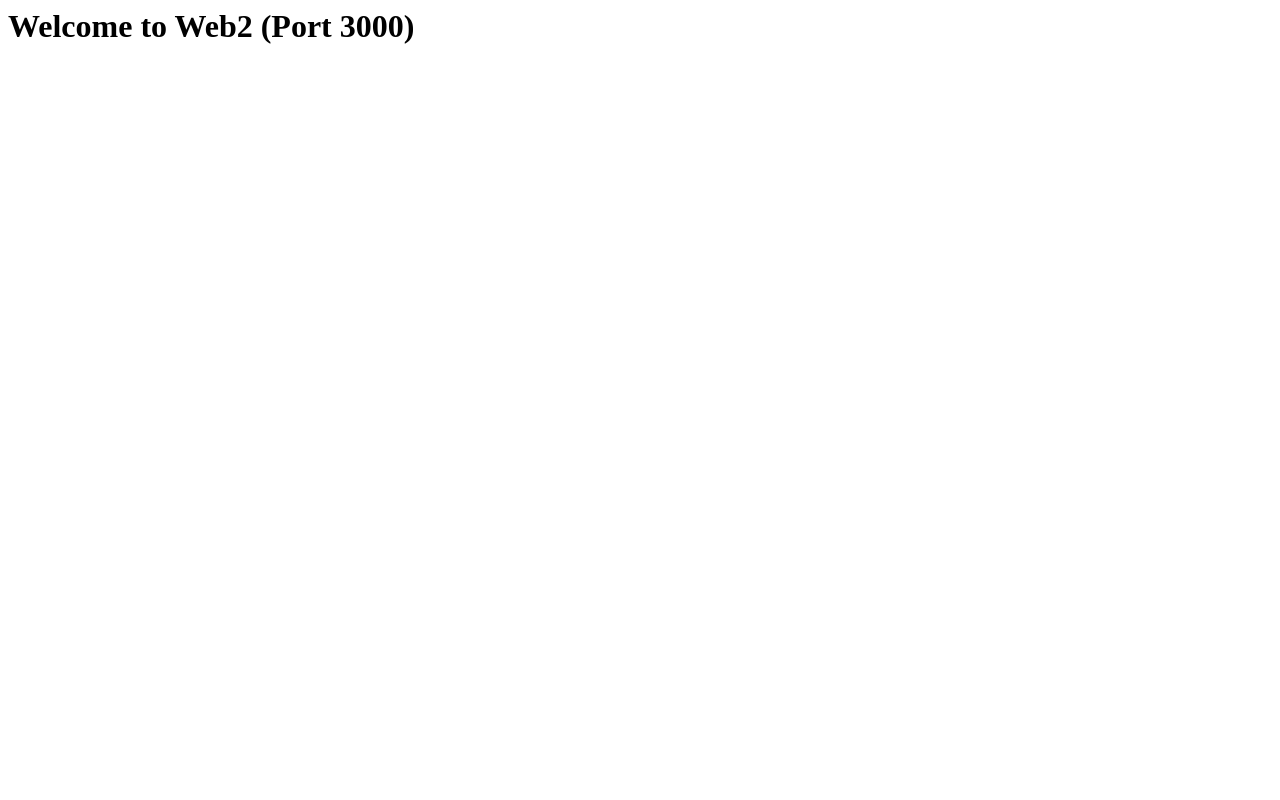
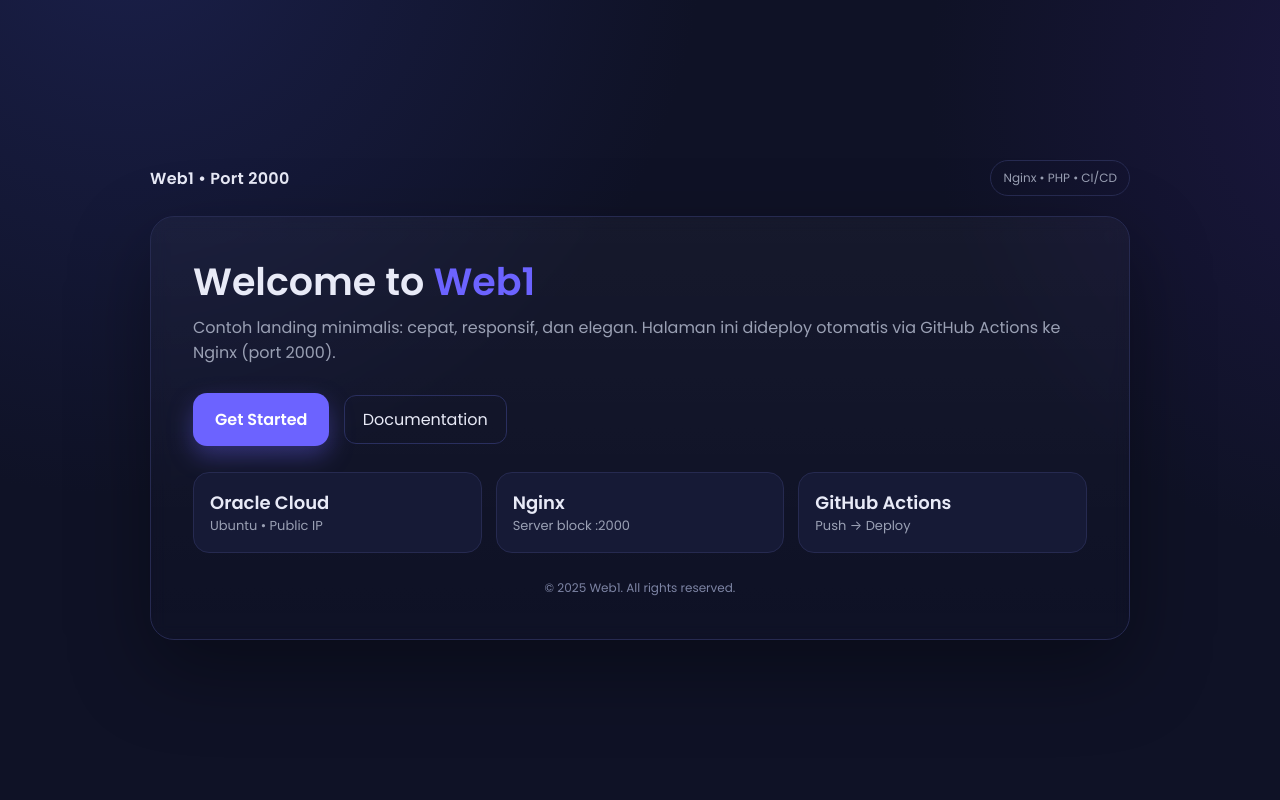
Before and after one commit to Artazzz/web2-app, a PHP site: page / in a window 1280 px wide. Run offline with PHP 8.4, Linux system fonts and the light colour scheme.

Commit message:
update tampilan

```diff
--- a/index.php
+++ b/index.php
@@ -1 +1,82 @@
-<h1>Welcome to Web2 (Port 3000)</h1>
+<?php /* /var/www/web1.com/public_html/index.php */ ?>
+<!DOCTYPE html>
+<html lang="id">
+<head>
+  <meta charset="utf-8" />
+  <meta name="viewport" content="width=device-width, initial-scale=1" />
+  <title>Web1 • Port 2000</title>
+  <link rel="preconnect" href="https://fonts.googleapis.com">
+  <link rel="preconnect" href="https://fonts.gstatic.com" crossorigin>
+  <link href="https://fonts.googleapis.com/css2?family=Poppins:wght@400;600&display=swap" rel="stylesheet">
+  <style>
+    :root{
+      --bg:#0f1226; --card:#161a36; --accent:#6c63ff; --muted:#9aa0b4; --text:#e8eaf7;
+    }
+    *{box-sizing:border-box}
+    html,body{height:100%}
+    body{
+      margin:0; font-family:Poppins,system-ui,-apple-system,Segoe UI,Roboto,Arial;
+      color:var(--text); background:
+        radial-gradient(60rem 60rem at 10% -10%, #1a1f49 0%, transparent 60%),
+        radial-gradient(50rem 50rem at 110% 10%, #1b1740 0%, transparent 60%),
+        var(--bg);
+      display:flex; align-items:center; justify-content:center; padding:32px;
+    }
+    .shell{max-width:980px; width:100%}
+    .nav{display:flex; align-items:center; justify-content:space-between; margin-bottom:20px}
+    .brand{font-weight:600; letter-spacing:.3px}
+    .pill{padding:8px 12px; border:1px solid #272b52; border-radius:999px; font-size:12px; color:var(--muted)}
+    .card{
+      background:linear-gradient(180deg, rgba(255,255,255,.03), rgba(255,255,255,0));
+      border:1px solid #262a50; border-radius:24px; padding:42px; backdrop-filter: blur(8px);
+      box-shadow:0 30px 80px rgba(0,0,0,.35);
+    }
+    .title{font-size:38px; line-height:1.2; margin:0 0 10px}
+    .lead{color:var(--muted); margin:0 0 28px}
+    .cta{
+      display:inline-block; padding:14px 22px; border-radius:14px; text-decoration:none;
+      background:var(--accent); color:white; font-weight:600; transition:transform .15s ease, box-shadow .2s ease;
+      box-shadow:0 10px 24px rgba(108,99,255,.35);
+    }
+    .cta:hover{transform:translateY(-1px); box-shadow:0 16px 36px rgba(108,99,255,.45)}
+    .ghost{
+      margin-left:10px; padding:12px 18px; border-radius:12px; text-decoration:none;
+      border:1px solid #2a2f5f; color:var(--text); transition:background .2s ease, border-color .2s ease;
+    }
+    .ghost:hover{background:#1a1f49; border-color:#3a4085}
+    .grid{display:grid; grid-template-columns:repeat(3,minmax(0,1fr)); gap:14px; margin-top:26px}
+    .stat{background:var(--card); border:1px solid #262a50; border-radius:16px; padding:16px}
+    .k{font-weight:600; font-size:18px}
+    .v{color:var(--muted); font-size:13px}
+    footer{margin-top:26px; color:#7d84a4; font-size:12px; text-align:center}
+    @media (max-width:760px){
+      .grid{grid-template-columns:1fr}
+      .title{font-size:30px}
+      .card{padding:28px}
+      .nav{flex-direction:column; gap:10px}
+    }
+  </style>
+</head>
+<body>
+  <div class="shell">
+    <div class="nav">
+      <div class="brand">Web1 • Port 2000</div>
+      <div class="pill">Nginx • PHP • CI/CD</div>
+    </div>
+
+    <div class="card">
+      <h1 class="title">Welcome to <span style="color:var(--accent)">Web1</span></h1>
+      <p class="lead">Contoh landing minimalis: cepat, responsif, dan elegan. Halaman ini dideploy otomatis via GitHub Actions ke Nginx (port 2000).</p>
+      <a class="cta" href="#">Get Started</a>
+      <a class="ghost" href="#">Documentation</a>
+
+      <div class="grid">
+        <div class="stat"><div class="k">Oracle Cloud</div><div class="v">Ubuntu • Public IP</div></div>
+        <div class="stat"><div class="k">Nginx</div><div class="v">Server block :2000</div></div>
+        <div class="stat"><div class="k">GitHub Actions</div><div class="v">Push → Deploy</div></div>
+      </div>
+      <footer>© <?= date('Y'); ?> Web1. All rights reserved.</footer>
+    </div>
+  </div>
+</body>
+</html>
```
